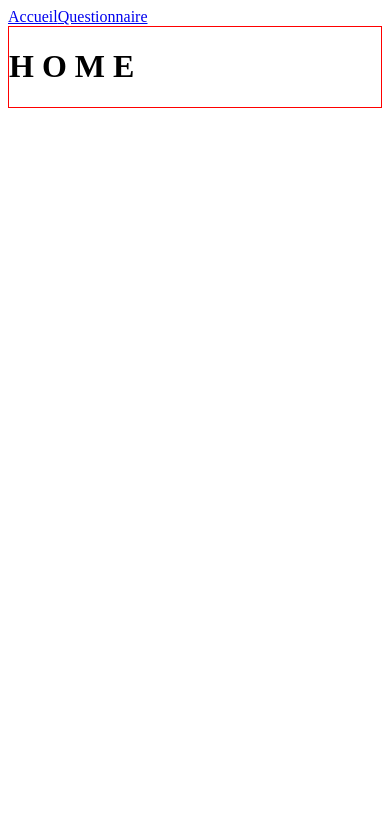
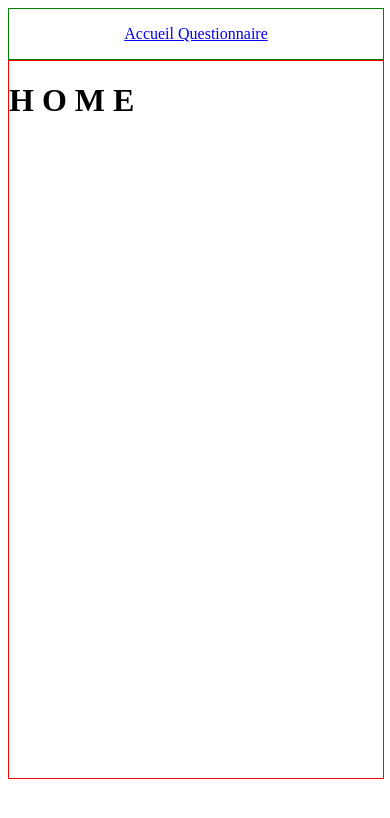
Before and after one commit to JorisMLN/ReactCours, a React (Create React App) app in the folder react-cours/: page / in a window 390 px wide. Shown: the top 818 px of the page. Built offline with nearby package versions, Linux system fonts and the light colour scheme.

Commit message:
test mobile first responsiv

```diff
--- a/react-cours/src/App.css
+++ b/react-cours/src/App.css
@@ -1,3 +1,14 @@
+.navBar {
+  border: 1px solid green;
+  display: flex;
+  justify-content: space-around;
+  align-items: center;
+  height: 50px;
+  width: 100%;
+}
+
 .testbordur {
   border: 1px solid red;
+  width: 100%;
+  height: 85vh;
 }
--- a/react-cours/src/components/Header/index.jsx
+++ b/react-cours/src/components/Header/index.jsx
@@ -1,10 +1,13 @@
 import { Link } from 'react-router-dom';
+import '../../App.css';
 
 function Header() {
   return (
-    <nav>
-      <Link to="/">Accueil</Link>
-      <Link to="/survey">Questionnaire</Link>
+    <nav className="navBar">
+      <div>
+        <Link to="/"> Accueil </Link>
+        <Link to="/survey"> Questionnaire </Link>
+      </div>
     </nav>
   );
 }
--- a/react-cours/src/pages/Survey.jsx
+++ b/react-cours/src/pages/Survey.jsx
@@ -1,6 +1,6 @@
 function Survey() {
   return (
-    <div class="testbordur">
+    <div className="testbordur">
       <h1>Questionnaire</h1>
     </div>
   );
```
